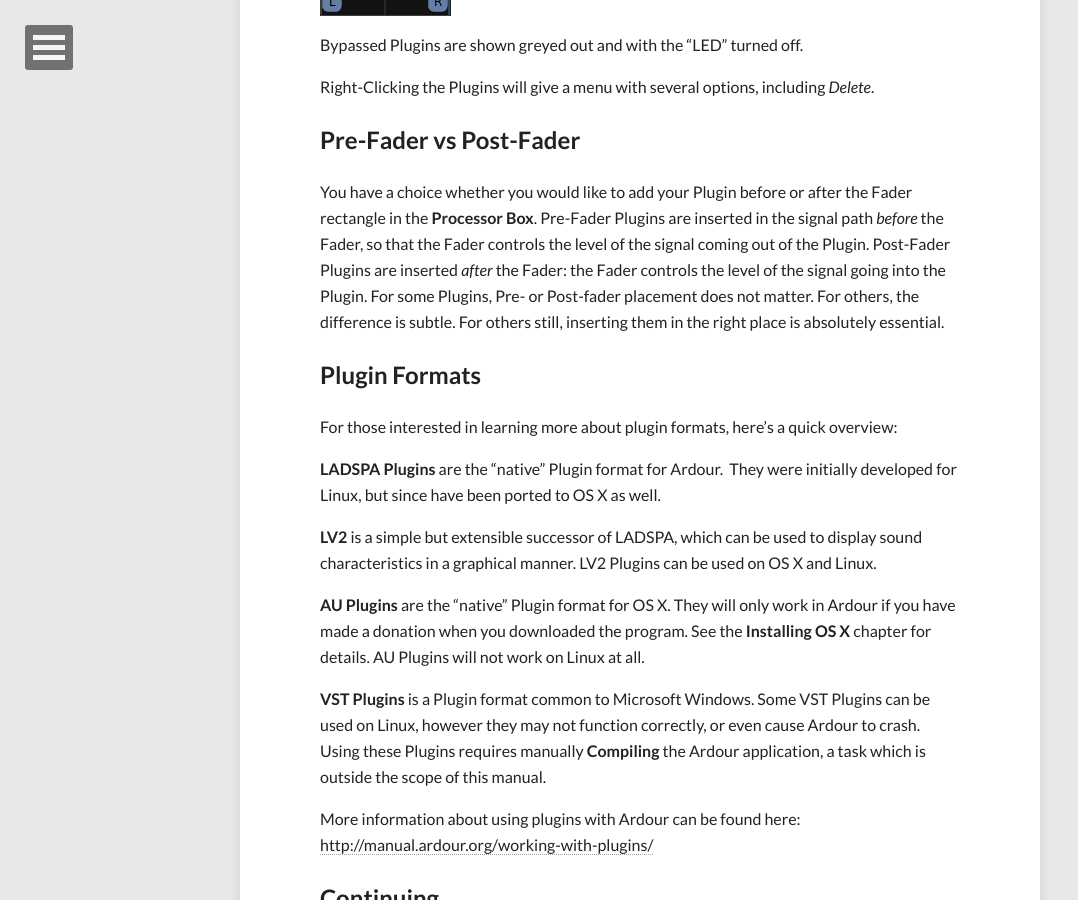
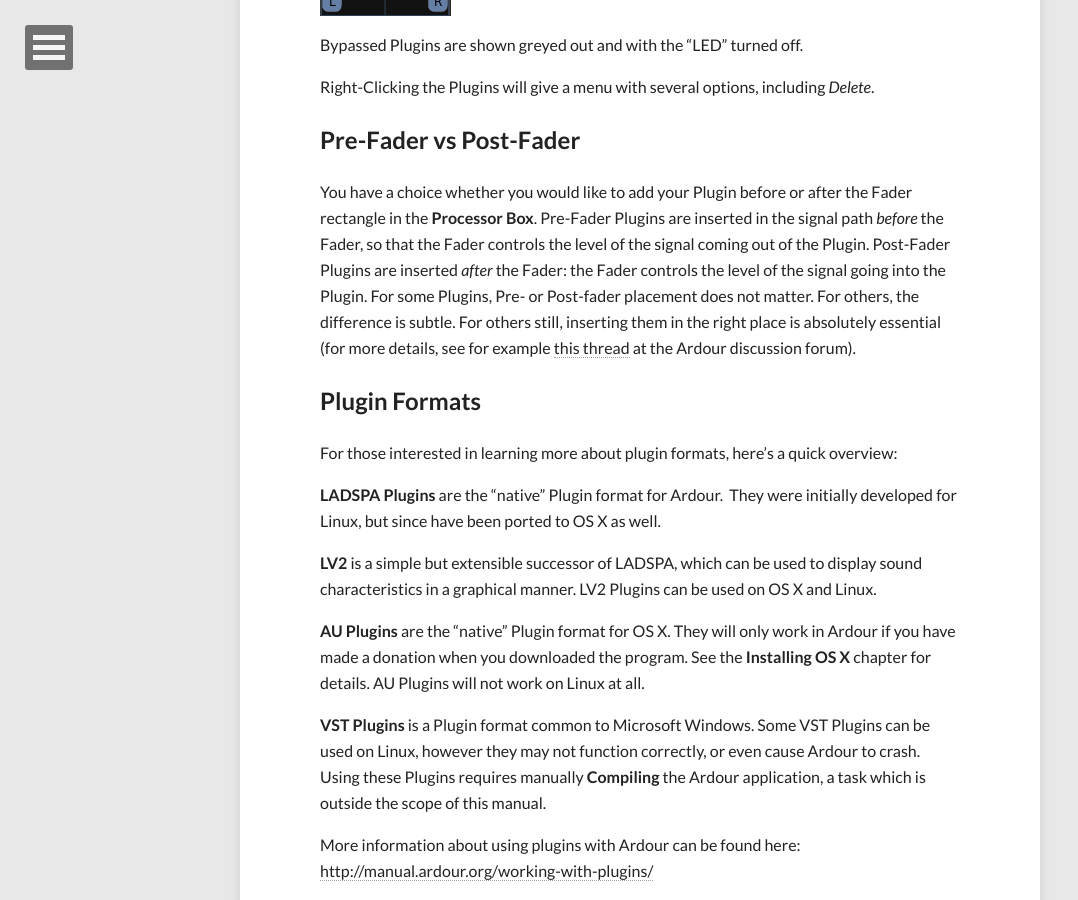
Before and after one commit to brunoruviaro/ardour4-tutorial, a Jekyll site: the page built from _posts/2014-07-23-using-plugins.md, in a window 1280 px wide and 900 px high, scrolled down 4372 px. Shown: the whole window, without its empty margins (0-1078 px from the left). Built offline with Jekyll 4.4.1, drawn with Linux system fonts in a browser that asks for light colours; nearby versions of some CDN libraries.

Commit message:
Update 2014-07-23-using-plugins.md

```diff
--- a/_posts/2014-07-23-using-plugins.md
+++ b/_posts/2014-07-23-using-plugins.md
@@ -97,7 +97,7 @@
 Plugins are inserted *after* the Fader: the Fader controls the level of
 the signal going into the Plugin. For some Plugins, Pre- or Post-fader
 placement does not matter. For others, the difference is subtle. For
-others still, inserting them in the right place is absolutely essential.
+others still, inserting them in the right place is absolutely essential (for more details, see for example [this thread](https://discourse.ardour.org/t/fader-before-or-after-plugins/100666) at the Ardour discussion forum).
 
 ## Plugin Formats
 
```
